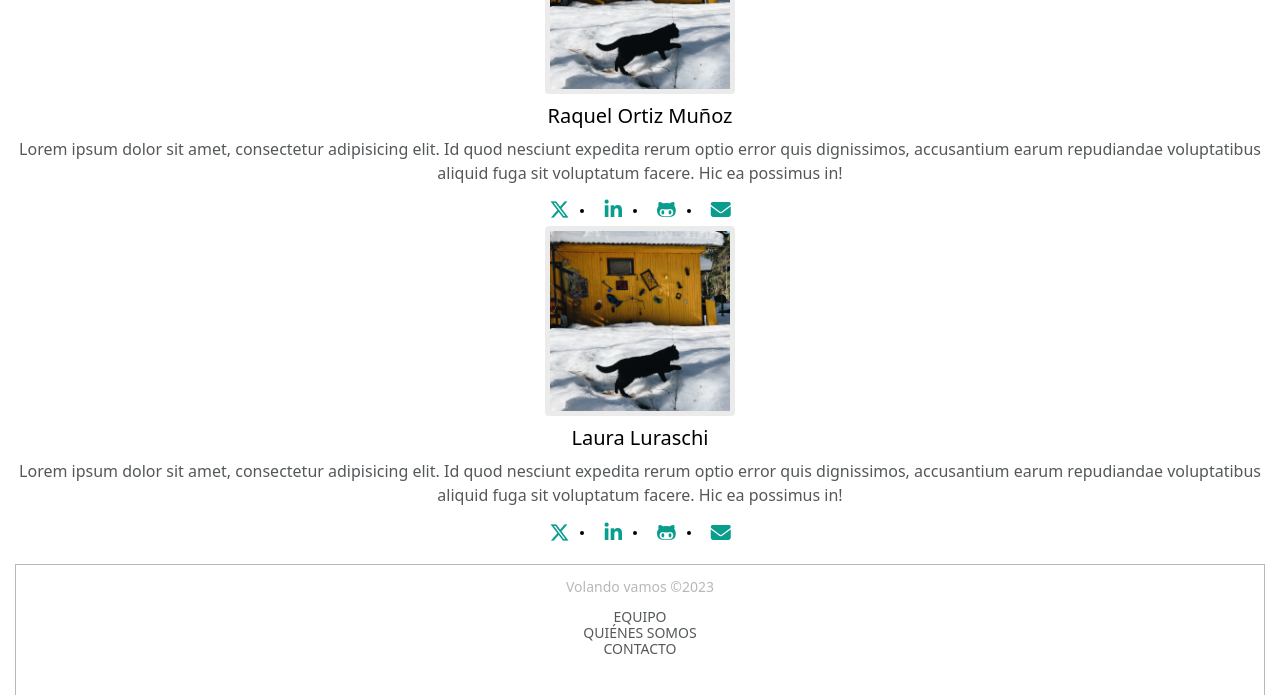
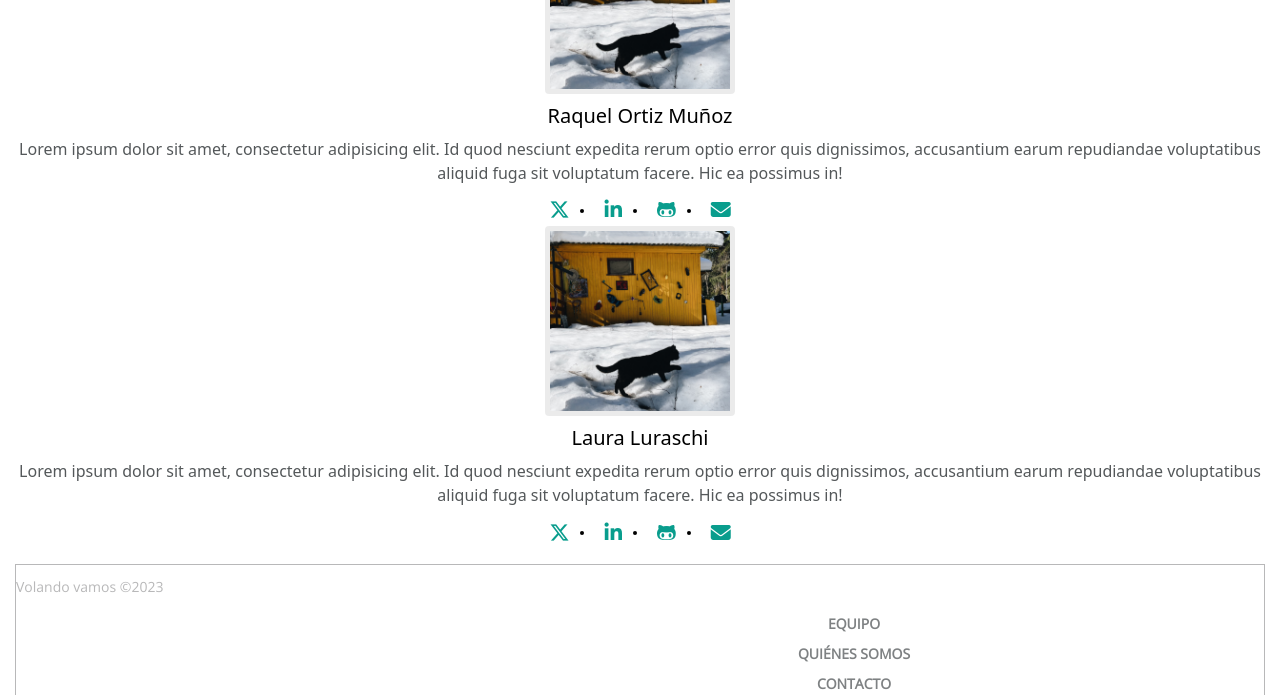
Before and after one commit to Adalab/project-promo-u-module-1-team-3, a website: page src/html/index.html in a window 1280 px wide. Shown: the part 2144-2839 px from the top of the page. Drawn offline with nearby package versions, Linux system fonts and the light colour scheme; files that its build step writes are made by us from their sources; files whose address does not match are found by name.

Commit message:
add medias footer

```diff
--- a/src/html/index.html
+++ b/src/html/index.html
@@ -5,10 +5,8 @@
     <meta name="viewport" content="width=device-width, initial-scale=1.0" />
     <title>Document</title>
 
-    <link
-      href="https://fonts.googleapis.com/css2?family=Open+Sans&family=Rubik:wght@500&display=swap"
-      rel="stylesheet"
-    />
+    <link      href="https://fonts.googleapis.com/css2?family=Open+Sans&family=Rubik:wght@500&display=swap" rel="stylesheet"/>
+    <link href="https://fonts.googleapis.com/css2?family=Open+Sans:wght@300&display=swap" rel="stylesheet">
     <link rel="stylesheet" href="./assets/css/main.css" />
     <script
       src="https://kit.fontawesome.com/d65782632e.js"
--- a/src/html/partials/footer.html
+++ b/src/html/partials/footer.html
@@ -1,5 +1,4 @@
 <footer class="footer">
-    <div class="container">
       <p class="footer_copy">Volando vamos &copy;2023</p>
       <nav class="box_footer">
         <ul class="ul">
@@ -9,5 +8,4 @@
         </ul>
       </nav>
       <img class="logo_footer" src="./assets/images/logo.png" alt="logo adalab" />
-    </div>
   </footer>
--- a/src/scss/core/_variables.scss
+++ b/src/scss/core/_variables.scss
@@ -10,6 +10,8 @@
   $white: #fff;
   $blue-green: #099d8d;
   $cool-grey: #b8b8b9;
+  $font-family:'Open Sans', sans-serif;
+
 
 
   /*size*/
--- a/src/scss/layout/_footer.scss
+++ b/src/scss/layout/_footer.scss
@@ -1,39 +1,55 @@
 .footer {
   margin: 15px;
   font-size: 1.4rem;
-  font-family: system-ui, -apple-system, BlinkMacSystemFont, "Segoe UI", Roboto,
-    Oxygen, Ubuntu, Cantarell, "Open Sans", "Helvetica Neue", sans-serif;
+  font-family: $font-family;
+    border: solid 1px $cool-grey;
+    text-align: center;
 }
-.container {
-  text-align: center;
-  border: solid 1px $cool-grey;
-}
-/*.boxfooter{
-  width: 30px;
- }*/
-/*.box .list{
-  display: flex;
-  flex-direction: column;
-  align-items: center;
-  text-decoration: none;
-  margin: 0px 150px 0px;
- }*/
+
 .ul {
   list-style-type: none;
   padding: 0%;
 }
-.list_footer {
+/*.list_footer {
   display: inline;
+  text-align: center;
+}*/
+.list_footer{
+  width: 114px;
+  height: 60px;
+  margin: 20px 29px 30px;
+  opacity: 0.75;
+  font-size: 14px;
+  font-weight: 600;
   text-align: center;
   text-decoration: none;
   text-transform: uppercase;
   color: $gunmetal;
+  @media (min-width: 768px){
+  width: 324px;
+  height: 90px;
+  margin: 0 0 0 428px;
+  opacity: 0.75;
+  font-family: $font-family;
+  line-height: 2.14;
+  text-align: right;
+
+  }
 }
 .logo_footer {
   width: 115.9px;
   height: 45px;
   margin: 30px 28.1px 0 28px;
+  @media (min-width: 768px) {
+    display: flex;
+    justify-content: left;
+    }
+
 }
 .footer_copy {
   color: $cool-grey;
+  @media (min-width: 768px) {
+    display: flex;
+    justify-content: left;
+    }
 }
```
